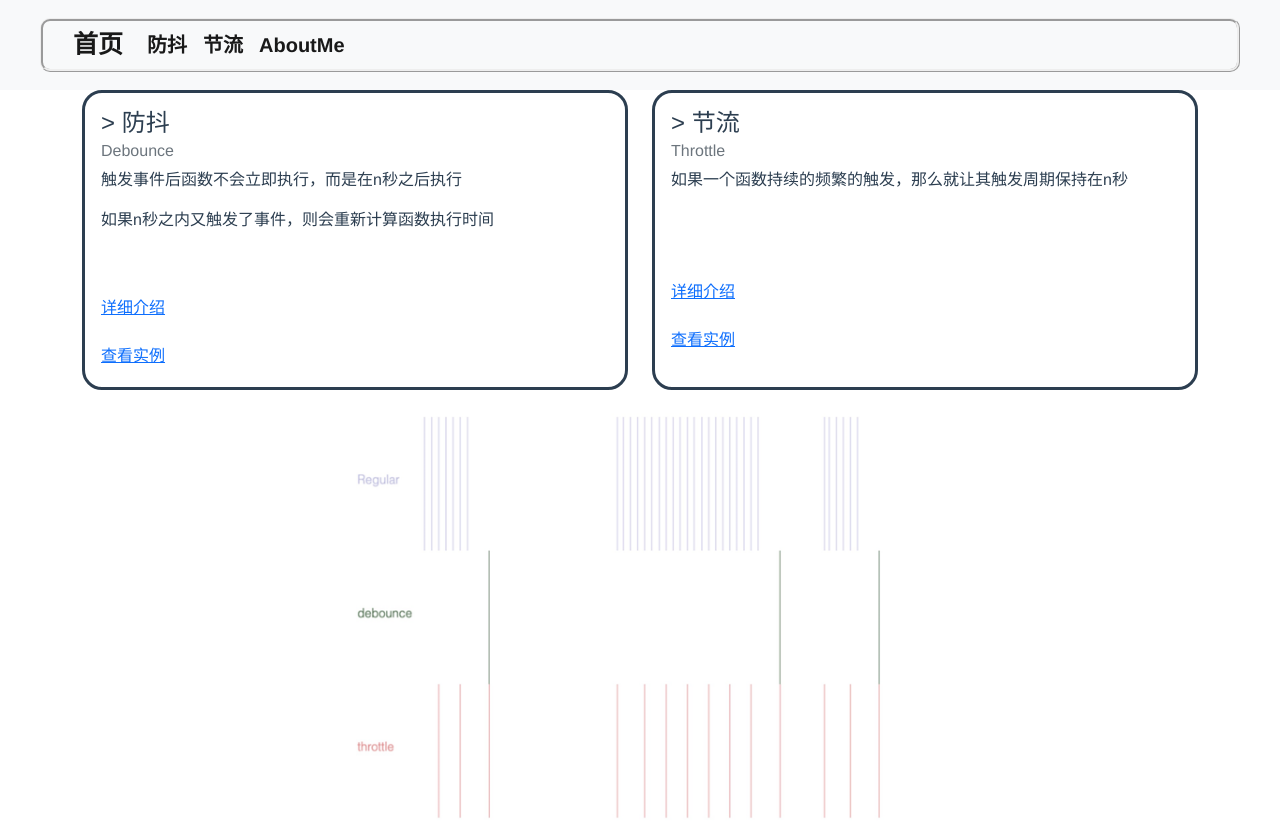
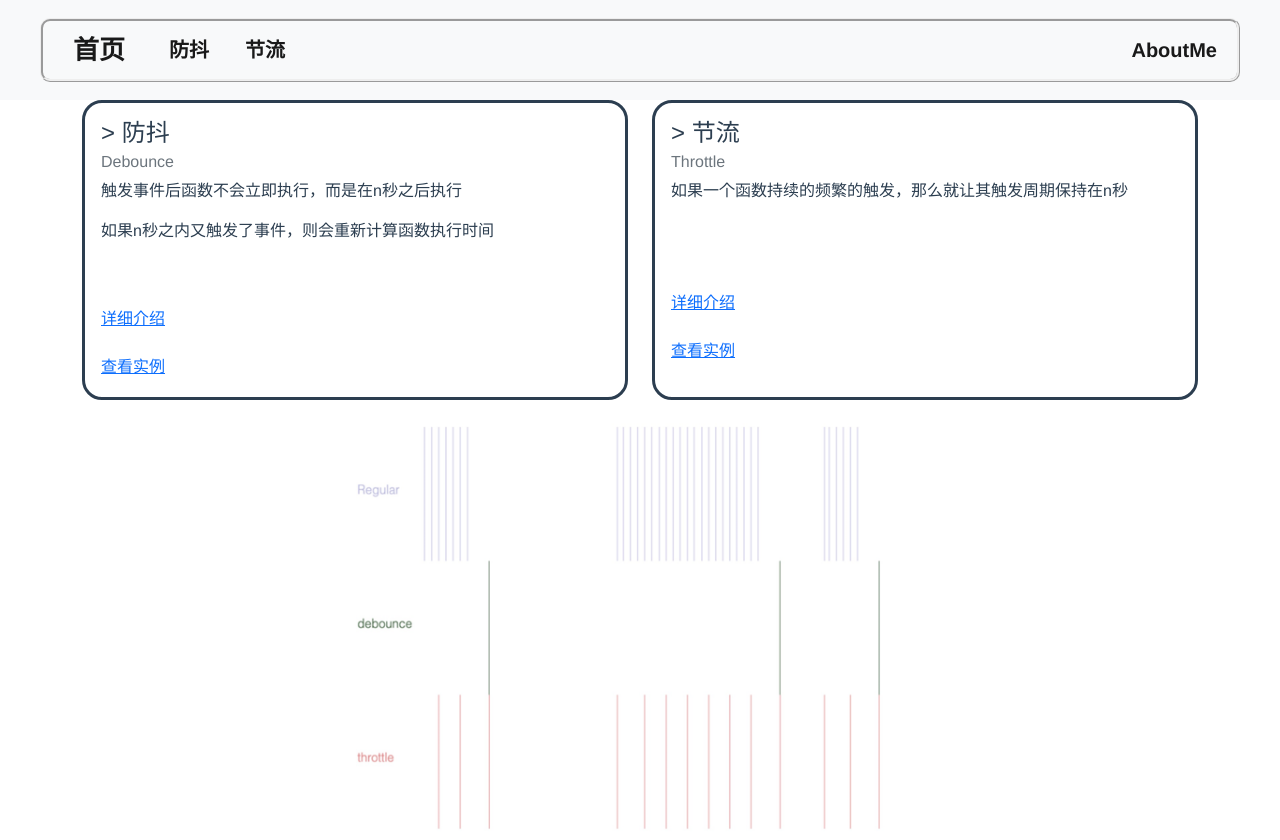
Before and after one commit to teashirtt/Throttle-Debounce-demo, a Vue app in the folder Throttle-Debounce-demo/: page / in a window 1280 px wide. Built offline with nearby package versions, Linux system fonts and the light colour scheme.

Commit message:
fixed css

```diff
--- a/Throttle-Debounce-demo/src/components/NavBar.vue
+++ b/Throttle-Debounce-demo/src/components/NavBar.vue
@@ -2,22 +2,30 @@
   <nav class="navbar navbar-expand-lg navbar-light bg-light">
     <div class="container-fluid">
       <a class="navbar-brand" href="/">首页</a>
-      <button class="navbar-toggler" type="button" data-bs-toggle="collapse" data-bs-target="#navbarNavAltMarkup"
-        aria-controls="navbarNavAltMarkup" aria-expanded="false" aria-label="Toggle navigation">
+      <button class="navbar-toggler" type="button" data-bs-toggle="collapse" data-bs-target="#navbarText"
+        aria-controls="navbarText" aria-expanded="false" aria-label="Toggle navigation">
         <span class="navbar-toggler-icon"></span>
       </button>
-      <div class="collapse navbar-collapse" id="navbarNavAltMarkup">
-        <div class="navbar-nav">
-          <a class="nav-link active" href="Debounce">防抖</a>
-          <a class="nav-link active" href="Throttle">节流</a>
-          <a class="nav-link active" href="AboutMe">AboutMe</a>
-        </div>
+      <div class="collapse navbar-collapse" id="navbarText">
+        <ul class="navbar-nav me-auto mb-2 mb-lg-0">
+          <li class="nav-item">
+            <a class="nav-link active" href="Debounce">防抖</a>
+          </li>
+          <li class="nav-item">
+            <a class="nav-link active" href="Throttle">节流</a>
+          </li>
+        </ul>
+        <ul class="navbar-nav">
+          <li class="nav-item">
+            <a class="nav-link active" href="AboutMe">AboutMe</a>
+          </li>
+        </ul>
       </div>
     </div>
   </nav>
 </template>
 
-<script setup>
+  <script setup>
 
 </script>
 
@@ -27,13 +35,15 @@
   padding-left: 30px;
   border: ridge;
   border-radius: 10px;
+  height: 8vh;
 }
 
 .navbar-brand {
-  font-size: 25px;
+  font-size: 26px;
 }
 
 .nav-link {
   font-size: 20px;
+  margin-left: 20px;
 }
 </style>
--- a/Throttle-Debounce-demo/src/components/ThrottleEx/ClickPoint.vue
+++ b/Throttle-Debounce-demo/src/components/ThrottleEx/ClickPoint.vue
@@ -92,9 +92,6 @@ const func = (interval) => {
 }
 
 .btn-group {
-  position: absolute;
-  height: 30px;
-  left: 7%;
-  top: 22%;
+  margin: 6px 80px;
 }
 </style>
--- a/Throttle-Debounce-demo/src/views/OtherContent.vue
+++ b/Throttle-Debounce-demo/src/views/OtherContent.vue
@@ -2,7 +2,7 @@
     <NavBar />
     <div class="container">
         <div class="text">关注我</div>
-        <github-one theme="outline" size="44" fill="#000000" @click="fun" />
+        <github-one theme="outline" size="44" fill="#000000" @click="fun" class="icon" />
     </div>
 
 </template>
@@ -30,4 +30,8 @@ const fun = () => {
     font-size: 20px;
     font-weight: bold;
 }
+
+.icon {
+    cursor:pointer;
+}
 </style>
```
